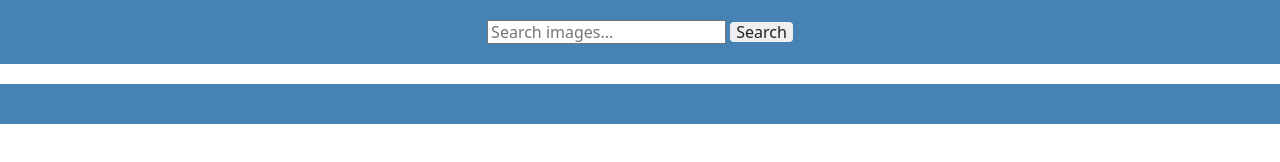
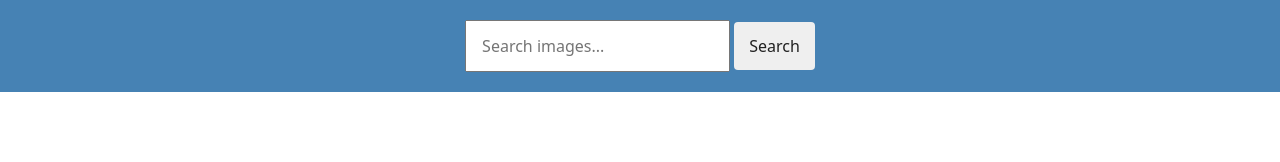
Before and after one commit to 4ezeronnik/goit-js-hw-11, a website built with Parcel: page src/index.html in a window 1280 px wide. Built offline with nearby package versions, Linux system fonts and the light colour scheme.

Commit message:
added changes

```diff
--- a/package.json
+++ b/package.json
@@ -27,6 +27,7 @@
   },
   "dependencies": {
     "axios": "^0.27.2",
+    "infinite-scroll": "^4.0.1",
     "lodash.debounce": "^4.0.8",
     "notiflix": "^3.2.5",
     "simplelightbox": "^2.10.3"
--- a/src/index.html
+++ b/src/index.html
@@ -10,7 +10,7 @@
 </head>
 <body>
     <form class="search-form" id="search-form">
-        <input type="text" name="searchQuery" autocomplete="off" placeholder="Search images..." />
+        <input type="text" class="input-form" name="searchQuery" autocomplete="off" placeholder="Search images..." />
         <button type="submit" class="button-form">Search</button>
     </form>
     <div class="container"></div>
--- a/src/styles.css
+++ b/src/styles.css
@@ -73,10 +73,18 @@ img {
   border-radius: 4px;
   transition: background-color 250ms cubic-bezier(0.4, 0, 0.2, 1);
   cursor: pointer;
+  padding: 15px;
 }
 
 .button-load-more__container {
   text-align: center;
   padding: 20px;
-  background-color: steelblue;
 }
+
+.load-more {
+  padding: 15px;
+}
+
+.input-form {
+  padding: 15px;
+}
```
Also changed, not shown: 1 other file.
